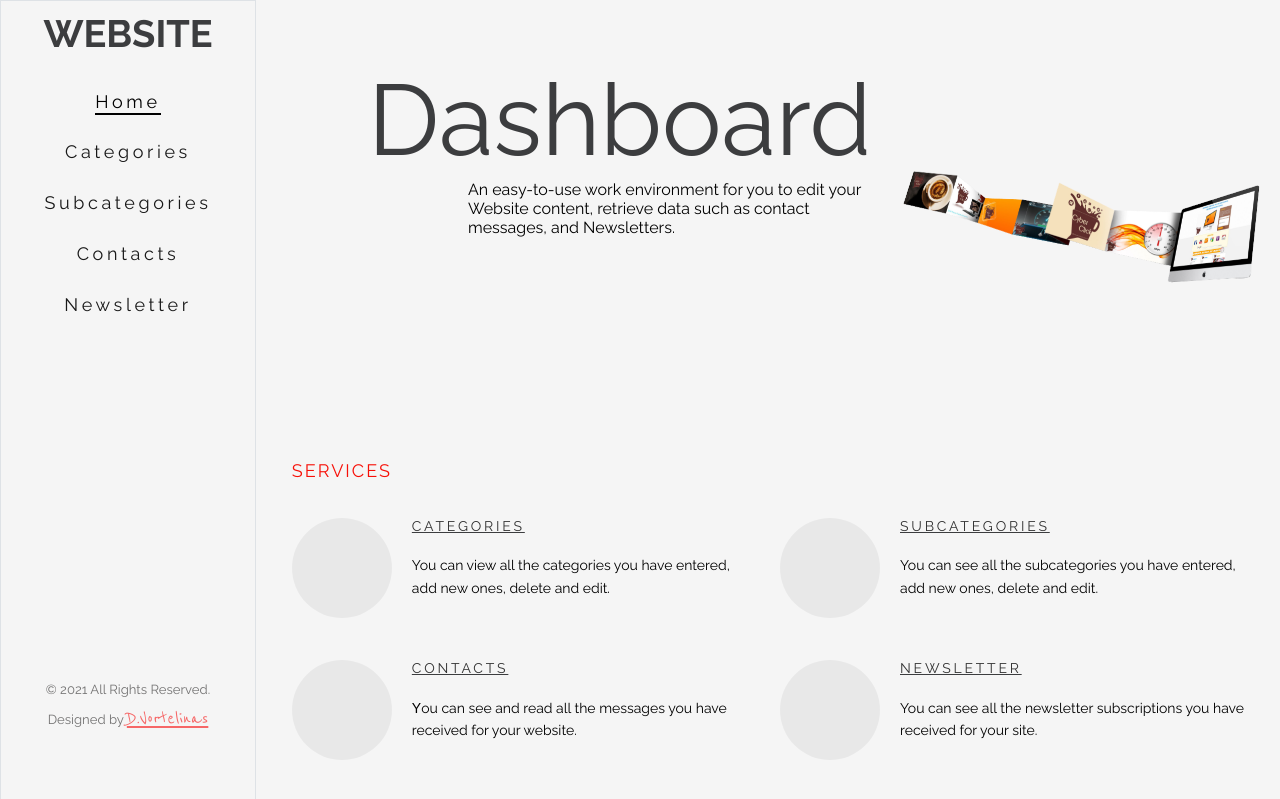
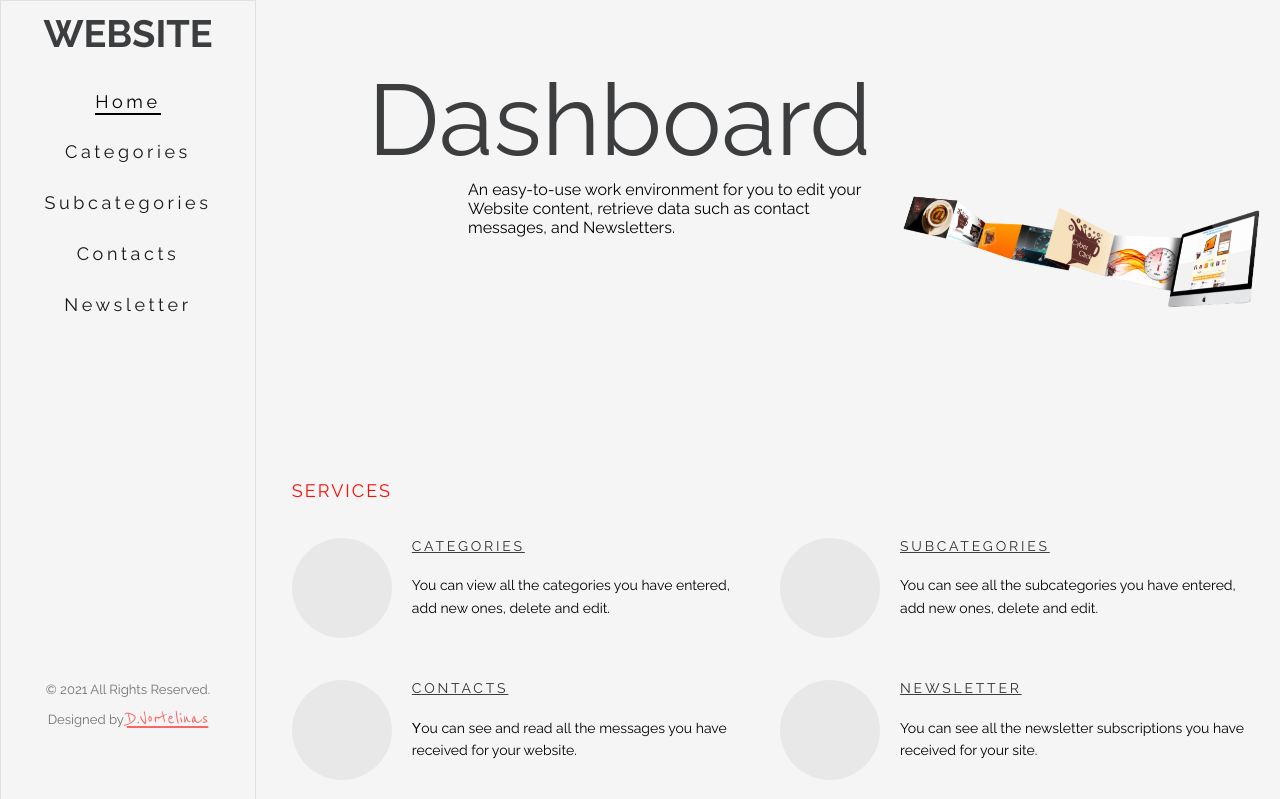
Before and after one commit to jvorte/dashboard, a PHP site: page /index.html in a window 1280 px wide. Shown: the top 799 px of the page. Run offline with PHP 8.4, Linux system fonts and the light colour scheme; some libraries are stand-ins or nearby versions.

Commit message:
First Commit

```diff
--- a/css/style.css
+++ b/css/style.css
@@ -24,11 +24,11 @@ body {
 }
 /* top title for site */
 .top-area{
- height: 310px;
+ height: 330px;
  background-image: url(../images/office4.png);
  background-size: contain;
  background-repeat: no-repeat;
- background-position:  right 55% bottom 5%;
+ background-position:  right 55% bottom 1%;
 
 }
 #site-title {
@@ -1321,9 +1321,6 @@ font-size: 14px;
  margin: -170px 0 0 125px;
  width: 310px;
  }
- .top-area{
-  /* display: none; */
-}
 
 }
 /* ----------------------media 480px--------------------------------- */
```
